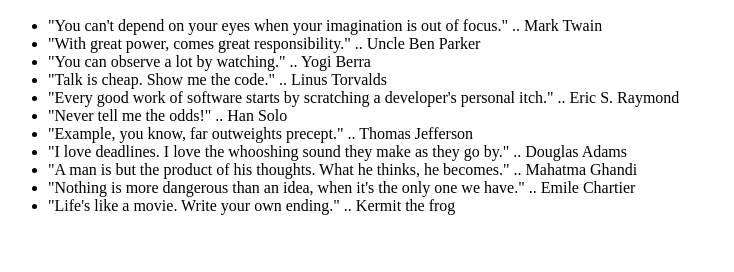
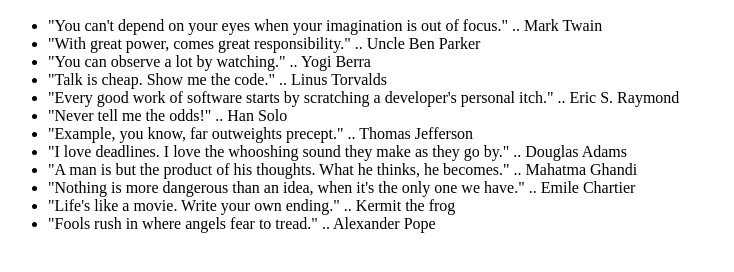
Before and after one commit to mickrig/0main_openSAP_repo, a plain HTML site: page index.html in a window 1280 px wide. Shown: the part 110-382 px from the top of the page, without its empty margins (0-734 px from the left). Drawn offline with Linux system fonts and the light colour scheme.

Commit message:
added quote by Alexander Pope

```diff
--- a/index.html
+++ b/index.html
@@ -20,6 +20,7 @@
 			<li>"A man is but the product of his thoughts. What he thinks, he becomes." .. Mahatma Ghandi</li>
 			<li>"Nothing is more dangerous than an idea, when it's the only one we have." .. Emile Chartier</li>
 			<li>"Life's like a movie. Write your own ending." .. Kermit the frog</li>
+			<li>"Fools rush in where angels fear to tread." .. Alexander Pope</li>
 		</ul>
 	</body>
 </html>
```
